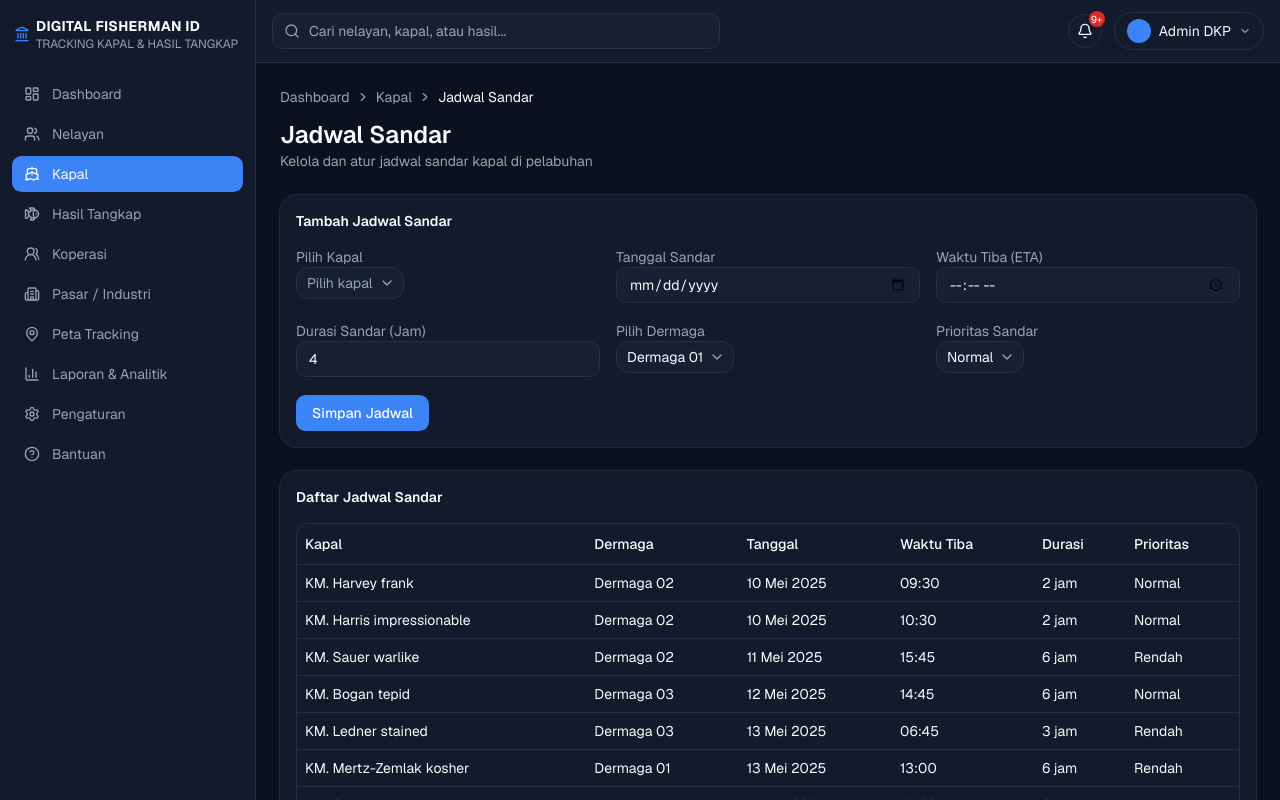
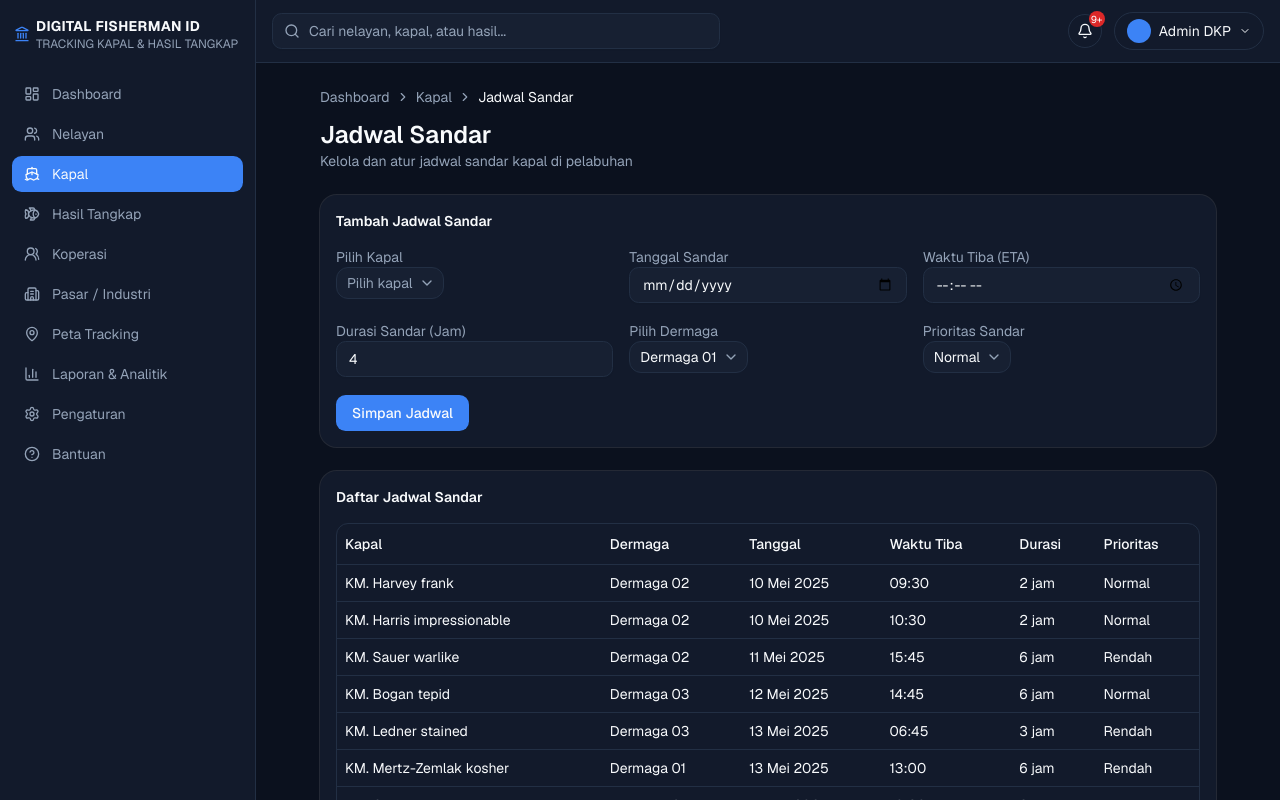
Before and after one commit to dafam25/KIPT, a Next.js app: page /kapal/jadwal-sandar in a window 1280 px wide. Built offline with nearby package versions, Linux system fonts and the light colour scheme.

Commit message:
Constrain form-page width to reduce empty space on under-filled pages

```diff
--- a/app/(dashboard)/hasil-tangkap/biosecurity/page.tsx
+++ b/app/(dashboard)/hasil-tangkap/biosecurity/page.tsx
@@ -69,7 +69,7 @@
   }
 
   return (
-    <div className="space-y-6">
+    <div className="mx-auto max-w-4xl space-y-6">
       <PageHeader
         crumbs={[
           { label: 'Dashboard', href: '/dashboard' },
--- a/app/(dashboard)/hasil-tangkap/input/page.tsx
+++ b/app/(dashboard)/hasil-tangkap/input/page.tsx
@@ -98,7 +98,7 @@
   }
 
   return (
-    <div className="space-y-6">
+    <div className="mx-auto max-w-4xl space-y-6">
       <PageHeader
         crumbs={[
           { label: 'Dashboard', href: '/dashboard' },
--- a/app/(dashboard)/kapal/jadwal-sandar/page.tsx
+++ b/app/(dashboard)/kapal/jadwal-sandar/page.tsx
@@ -64,7 +64,7 @@
   );
 
   return (
-    <div className="space-y-6">
+    <div className="mx-auto max-w-4xl space-y-6">
       <PageHeader
         crumbs={[{ label: 'Dashboard', href: '/dashboard' }, { label: 'Kapal', href: '/kapal' }, { label: 'Jadwal Sandar' }]}
         title="Jadwal Sandar"
--- a/app/(dashboard)/pengaturan/page.tsx
+++ b/app/(dashboard)/pengaturan/page.tsx
@@ -36,7 +36,7 @@
   const [bahasa, setBahasa] = useState('id');
 
   return (
-    <div className="space-y-6">
+    <div className="mx-auto max-w-4xl space-y-6">
       <PageHeader
         crumbs={[{ label: 'Dashboard', href: '/dashboard' }, { label: 'Pengaturan' }]}
         title="Pengaturan"
```
